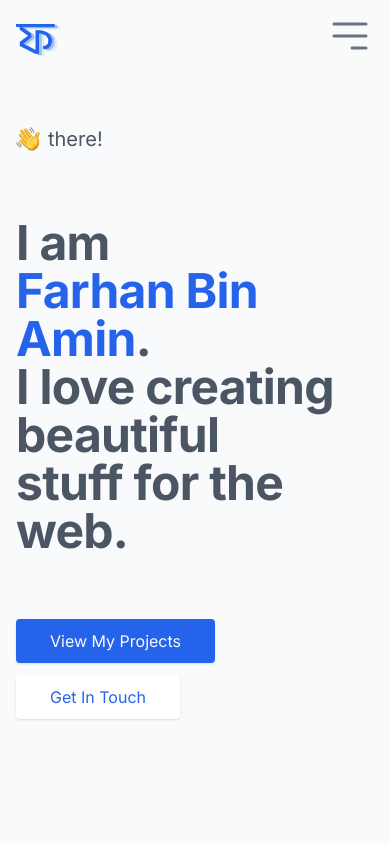
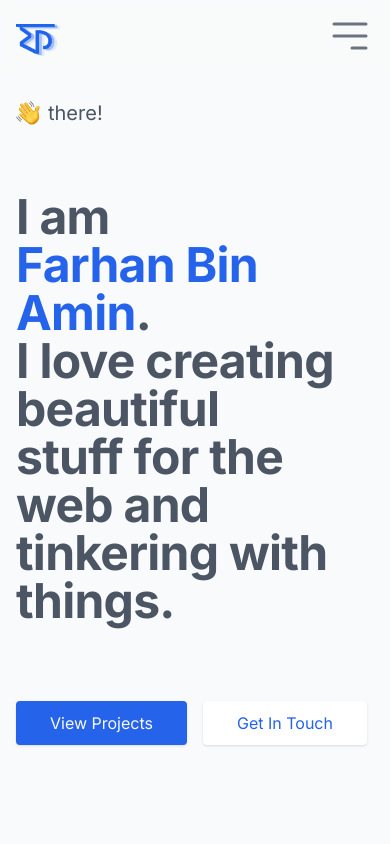
Before and after one commit to farhan2077/farhan2077.github.io, a React (Create React App) app: page / in a window 390 px wide. Shown: the top 844 px of the page. Built offline with nearby package versions, Linux system fonts and the light colour scheme.

Commit message:
new: updated introduction

```diff
--- a/src/components/Introduction.js
+++ b/src/components/Introduction.js
@@ -18,13 +18,13 @@ export default function Introduction() {
             <span className="text-blue-600">Farhan Bin Amin</span>.<br />I love
             creating beautiful
             <br />
-            stuff for the web.
+            stuff for the web and tinkering with things.
           </h1>
           <div className="relative z-0">
             <HashLink smooth to="/#project">
-              <button className="btn btn-blue">view my projects</button>
+              <button className="btn btn-blue">view projects</button>
             </HashLink>
-            <a href="mailto:farhanbinamin@gmail.com" className="ml-0 sm:ml-12">
+            <a href="mailto:farhanbinamin@gmail.com" className="ml-4 sm:ml-12">
               <button className="btn btn-gray mt-3 md:mt-0">
                 get in touch
               </button>
```
